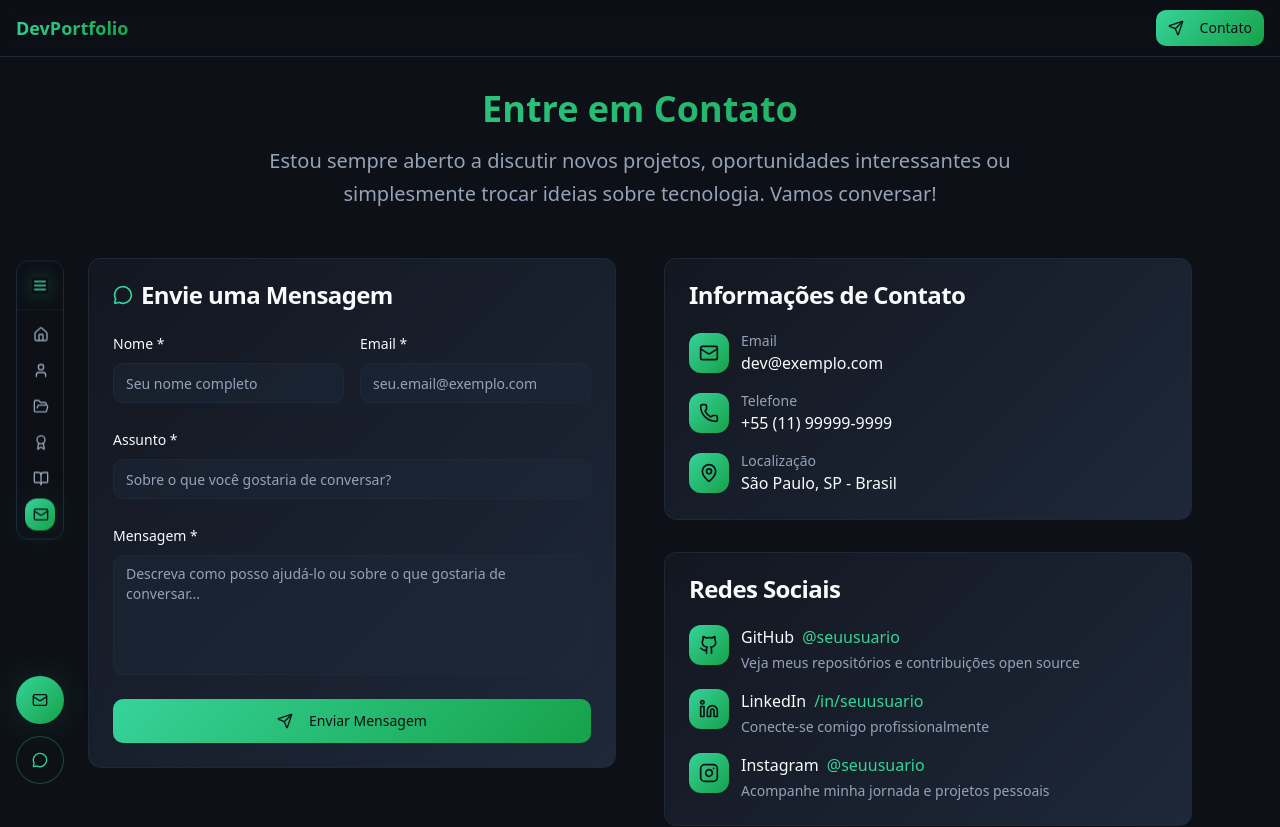
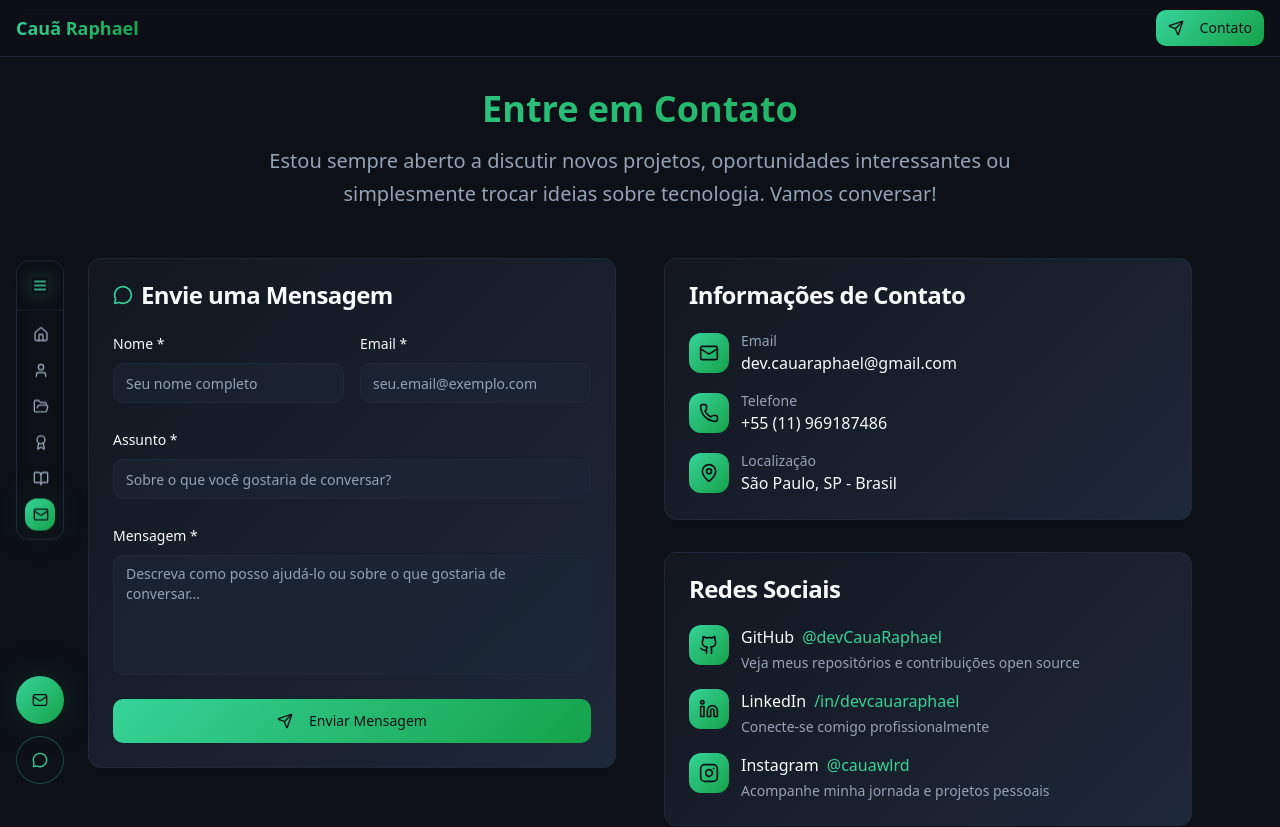
Before and after one commit to devCauaRaphael/Site_Portfolio, a React (Vite) app in the folder Refatoracao/: page /contato in a window 1280 px wide. Shown: the top 827 px of the page. Built offline with nearby package versions, Linux system fonts and the light colour scheme.

Commit message:
links funcionais

```diff
--- a/Refatoracao/src/components/layout/FloatingSideBar.tsx
+++ b/Refatoracao/src/components/layout/FloatingSideBar.tsx
@@ -29,11 +29,11 @@ const navigationItems = [
 ]
 
 const socialItems = [
-  { title: "GitHub", url: "https://github.com", icon: Github, external: true },
-  { title: "LinkedIn", url: "https://linkedin.com", icon: Linkedin, external: true },
-  { title: "Instagram", url: "https://instagram.com", icon: Instagram, external: true },
-  { title: "WhatsApp", url: "https://wa.me/5511999999999", icon: MessageCircle, external: true },
-  { title: "TikTok", url: "https://tiktok.com/@seuusuario", icon: Music, external: true },
+  { title: "GitHub", url: "https://github.com/devCauaRaphael", icon: Github, external: true },
+  { title: "LinkedIn", url: "https://www.linkedin.com/in/devcauaraphael", icon: Linkedin, external: true },
+  { title: "Instagram", url: "https://www.instagram.com/cauawlrd?igsh=MWR2OG9tNDRwa2swYg==", icon: Instagram, external: true },
+  { title: "WhatsApp", url: "https://wa.link/q3n4uz", icon: MessageCircle, external: true },
+  { title: "TikTok", url: "https://www.tiktok.com/@dev.caua?_t=ZM-8yeZHtil9C4&_r=1", icon: Music, external: true },
 ]
 
 export function FloatingSidebar() {
@@ -143,7 +143,7 @@ export function FloatingSidebar() {
             className="w-12 h-12 rounded-full border-primary/30 text-primary hover:bg-primary/10"
             asChild
           >
-            <a href="https://wa.me/5511999999999" target="_blank" rel="noopener noreferrer">
+            <a href="https://wa.link/q3n4uz" target="_blank" rel="noopener noreferrer">
               <MessageCircle className="h-4 w-4" />
             </a>
           </Button>
--- a/Refatoracao/src/components/layout/MobileNav.tsx
+++ b/Refatoracao/src/components/layout/MobileNav.tsx
@@ -44,7 +44,7 @@ const MobileNav = () => {
               className="h-8 w-8 rounded-full hover:bg-primary/10"
               asChild
             >
-              <a href="https://wa.me/5511999999999" target="_blank" rel="noopener noreferrer">
+              <a href="https://wa.link/q3n4uz" target="_blank" rel="noopener noreferrer">
                 <MessageCircle className="h-4 w-4 text-green-500" />
               </a>
             </Button>
@@ -54,7 +54,7 @@ const MobileNav = () => {
               className="h-8 w-8 rounded-full hover:bg-primary/10"
               asChild
             >
-              <a href="https://tiktok.com/@seuusuario" target="_blank" rel="noopener noreferrer">
+              <a href="https://www.tiktok.com/@dev.caua?_t=ZM-8yeZHtil9C4&_r=1" target="_blank" rel="noopener noreferrer">
                 <Music className="h-4 w-4 text-pink-500" />
               </a>
             </Button>
--- a/Refatoracao/src/components/layout/Navbar.tsx
+++ b/Refatoracao/src/components/layout/Navbar.tsx
@@ -60,7 +60,7 @@ export function Navbar() {
         {/* Brand */}
         <div className="flex items-center">
           <h1 className="font-bold text-lg bg-gradient-primary bg-clip-text text-transparent">
-            DevPortfolio
+            Cauã Raphael
           </h1>
         </div>
 
--- a/Refatoracao/src/pages/Contato.tsx
+++ b/Refatoracao/src/pages/Contato.tsx
@@ -49,14 +49,14 @@ const Contato = () => {
     {
       icon: Mail,
       label: "Email",
-      value: "dev@exemplo.com",
-      href: "mailto:dev@exemplo.com"
+      value: "dev.cauaraphael@gmail.com",
+      href: "mailto:dev.cauaraphael@gmail.com"
     },
     {
       icon: Phone,
       label: "Telefone",
-      value: "+55 (11) 99999-9999",
-      href: "tel:+5511999999999"
+      value: "+55 (11) 969187486",
+      href: "tel:+5511969187486"
     },
     {
       icon: MapPin,
@@ -70,22 +70,22 @@ const Contato = () => {
     {
       icon: Github,
       label: "GitHub",
-      username: "@seuusuario",
-      href: "https://github.com/seuusuario",
+      username: "@devCauaRaphael",
+      href: "https://github.com/devCauaRaphael",
       description: "Veja meus repositórios e contribuições open source"
     },
     {
       icon: Linkedin,
       label: "LinkedIn",
-      username: "/in/seuusuario",
-      href: "https://linkedin.com/in/seuusuario",
+      username: "/in/devcauaraphael",
+      href: "https://www.linkedin.com/in/devcauaraphael",
       description: "Conecte-se comigo profissionalmente"
     },
     {
       icon: Instagram,
       label: "Instagram",
-      username: "@seuusuario",
-      href: "https://instagram.com/seuusuario",
+      username: "@cauawlrd",
+      href: "https://www.instagram.com/cauawlrd?igsh=MWR2OG9tNDRwa2swYg%3D%3D",
       description: "Acompanhe minha jornada e projetos pessoais"
     }
   ]
--- a/Refatoracao/src/pages/Index.tsx
+++ b/Refatoracao/src/pages/Index.tsx
@@ -7,7 +7,7 @@ const Index = () => {
     {
       icon: Database,
       title: "Banco de Dados",
-      description: "PostgreSQL, MongoDB, Redis",
+      description: "PostgreSQL, MongoDB, Redis, MySQL, SQL Server",
     },
     {
       icon: Server,
@@ -17,7 +17,7 @@ const Index = () => {
     {
       icon: Code,
       title: "Linguagens",
-      description: "Node.js, Python, Java, Go",
+      description: "Node.js, C#, Java, JavaScript, TypeScript",
     },
     {
       icon: Zap,
```
